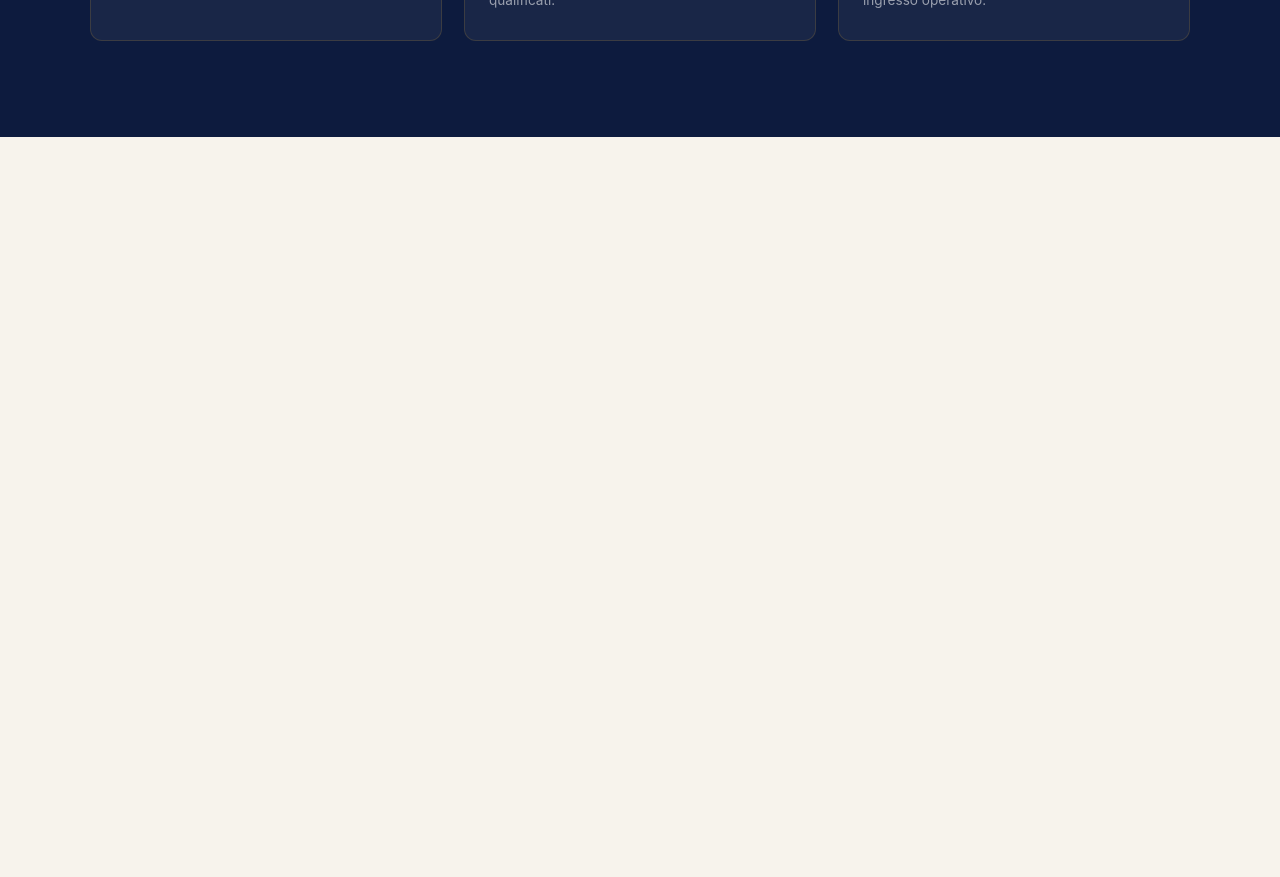
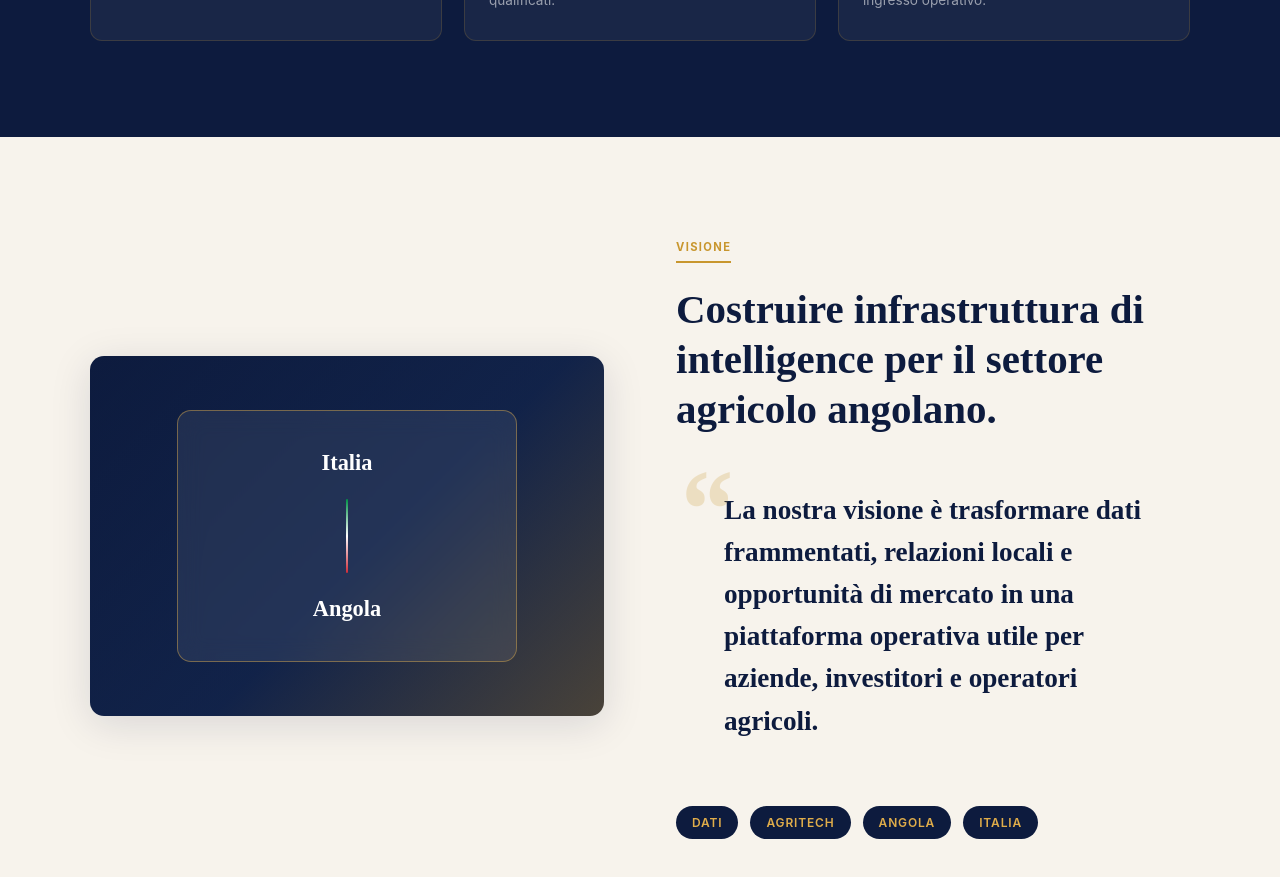
Before and after one commit to NicolauAlfredo/tradeops-bridge, a React (Vite) app: page / in a window 1280 px wide. Shown: the part 1960-2837 px from the top of the page. Before the commit the page ends 2097 px from the top, so only its background shows below. Built offline with nearby package versions, Linux system fonts and the light colour scheme.

Commit message:
feat: add vision section

```diff
--- a/src/pages/Home/Home.tsx
+++ b/src/pages/Home/Home.tsx
@@ -2,6 +2,7 @@ import type { Language } from "../../types/language.type";
 import AboutSection from "./components/AboutSection/AboutSection";
 import HeroSection from "./components/HeroSection/HeroSection";
 import ServicesSection from "./components/ServicesSection/ServicesSection";
+import VisionSection from "./components/VisionSection/VisionSection";
 
 type HomeProps = {
   currentLanguage: Language;
@@ -13,6 +14,7 @@ function Home({ currentLanguage }: HomeProps) {
       <HeroSection currentLanguage={currentLanguage} />
       <AboutSection currentLanguage={currentLanguage} />
       <ServicesSection currentLanguage={currentLanguage} />
+      <VisionSection currentLanguage={currentLanguage} />
     </main>
   );
 }
--- /dev/null
+++ b/src/pages/Home/components/VisionSection/VisionSection.css
@@ -0,0 +1,118 @@
+.vision-section {
+  background: var(--color-cream);
+}
+
+.vision-section__grid {
+  display: grid;
+  grid-template-columns: 1fr 1fr;
+  gap: 72px;
+  align-items: center;
+  max-width: var(--container-width);
+  margin: 0 auto;
+}
+
+.vision-section__visual {
+  min-height: 360px;
+  border-radius: 14px;
+  background:
+    linear-gradient(rgba(13, 27, 62, 0.68), rgba(13, 27, 62, 0.68)),
+    linear-gradient(135deg, #0d1b3e, #1a3260 55%, #c8962e);
+  box-shadow: 0 8px 40px rgba(13, 27, 62, 0.13);
+  display: flex;
+  align-items: center;
+  justify-content: center;
+}
+
+.vision-section__map-card {
+  width: min(340px, 82%);
+  padding: 34px;
+  border: 1px solid rgba(224, 173, 74, 0.45);
+  border-radius: 14px;
+  background: rgba(255, 255, 255, 0.08);
+  text-align: center;
+  backdrop-filter: blur(12px);
+}
+
+.vision-section__map-card span {
+  display: block;
+  color: #fff;
+  font-family: var(--font-heading);
+  font-size: 1.4rem;
+  font-weight: 700;
+}
+
+.vision-section__line {
+  width: 2px;
+  height: 74px;
+  margin: 18px auto;
+  background: linear-gradient(
+    to bottom,
+    var(--color-green),
+    #fff,
+    var(--color-red)
+  );
+  border-radius: 999px;
+}
+
+.vision-section__title {
+  max-width: 640px;
+  margin-bottom: 18px;
+  color: var(--color-navy);
+  font-family: var(--font-heading);
+  font-size: clamp(1.8rem, 3.2vw, 2.6rem);
+  font-weight: 700;
+  line-height: 1.22;
+}
+
+.vision-section__quote {
+  position: relative;
+  padding: 36px 48px;
+  color: var(--color-navy);
+  font-family: var(--font-heading);
+  font-size: clamp(1.2rem, 2.3vw, 1.7rem);
+  font-weight: 700;
+  line-height: 1.55;
+}
+
+.vision-section__quote::before {
+  content: "“";
+  position: absolute;
+  top: 0;
+  left: 4px;
+  color: var(--color-gold);
+  opacity: 0.22;
+  font-family: Georgia, serif;
+  font-size: 7rem;
+  line-height: 1;
+}
+
+.vision-section__tags {
+  display: flex;
+  gap: 12px;
+  margin-top: 28px;
+  flex-wrap: wrap;
+}
+
+.vision-section__tag {
+  background: var(--color-navy);
+  color: var(--color-gold-light);
+  font-size: 0.75rem;
+  font-weight: 600;
+  letter-spacing: 0.07em;
+  text-transform: uppercase;
+  padding: 7px 16px;
+  border-radius: 20px;
+}
+
+@media (max-width: 960px) {
+  .vision-section__grid {
+    grid-template-columns: 1fr;
+    gap: 40px;
+  }
+}
+
+@media (max-width: 500px) {
+  .vision-section__quote {
+    padding: 28px 16px;
+  }
+}
--- /dev/null
+++ b/src/pages/Home/components/VisionSection/VisionSection.tsx
@@ -0,0 +1,72 @@
+import SectionLabel from "../../../../components/ui/SectionLabel/SectionLabel";
+import type { Language } from "../../../../types/language.type";
+import "./VisionSection.css";
+
+type VisionSectionProps = {
+  currentLanguage: Language;
+};
+
+const visionContent = {
+  it: {
+    label: "Visione",
+    title:
+      "Costruire infrastruttura di intelligence per il settore agricolo angolano.",
+    quote:
+      "La nostra visione è trasformare dati frammentati, relazioni locali e opportunità di mercato in una piattaforma operativa utile per aziende, investitori e operatori agricoli.",
+    tags: ["Dati", "Agritech", "Angola", "Italia"],
+  },
+  pt: {
+    label: "Visão",
+    title:
+      "Construir infraestrutura de inteligência para o setor agrícola angolano.",
+    quote:
+      "A nossa visão é transformar dados fragmentados, relações locais e oportunidades de mercado numa plataforma operacional útil para empresas, investidores e operadores agrícolas.",
+    tags: ["Dados", "Agritech", "Angola", "Itália"],
+  },
+  en: {
+    label: "Vision",
+    title:
+      "Building market intelligence infrastructure for Angola’s agricultural sector.",
+    quote:
+      "Our vision is to transform fragmented data, local relationships and market opportunities into an operational platform for companies, investors and agricultural operators.",
+    tags: ["Data", "Agritech", "Angola", "Italy"],
+  },
+};
+
+function VisionSection({ currentLanguage }: VisionSectionProps) {
+  const content = visionContent[currentLanguage];
+
+  return (
+    <section id="vision" className="vision-section">
+      <div className="vision-section__grid">
+        <div className="vision-section__visual" aria-hidden="true">
+          <div className="vision-section__map-card">
+            <span>Italia</span>
+            <div className="vision-section__line" />
+            <span>Angola</span>
+          </div>
+        </div>
+
+        <div className="vision-section__content">
+          <SectionLabel>{content.label}</SectionLabel>
+
+          <h2 className="vision-section__title">{content.title}</h2>
+
+          <blockquote className="vision-section__quote">
+            {content.quote}
+          </blockquote>
+
+          <div className="vision-section__tags">
+            {content.tags.map((tag) => (
+              <span key={tag} className="vision-section__tag">
+                {tag}
+              </span>
+            ))}
+          </div>
+        </div>
+      </div>
+    </section>
+  );
+}
+
+export default VisionSection;
```
